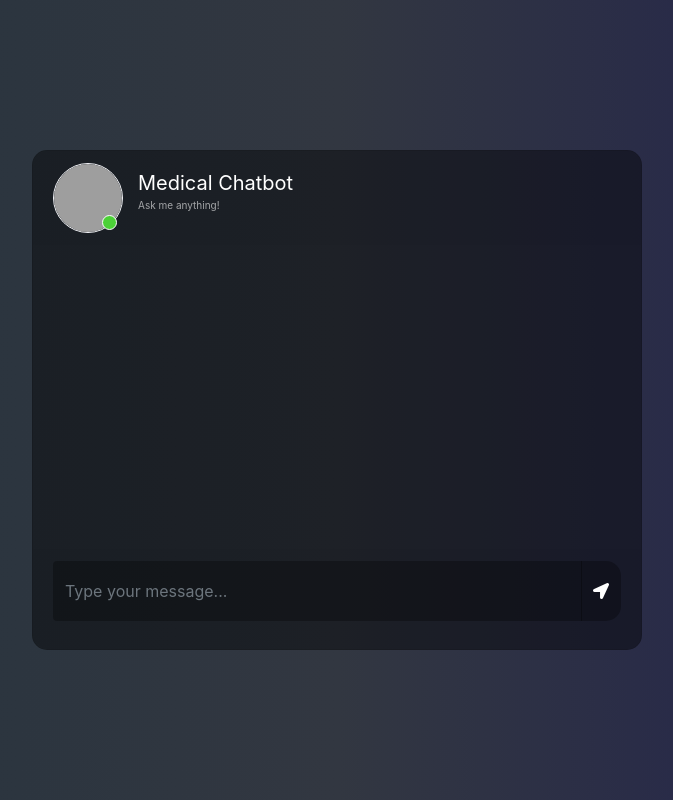
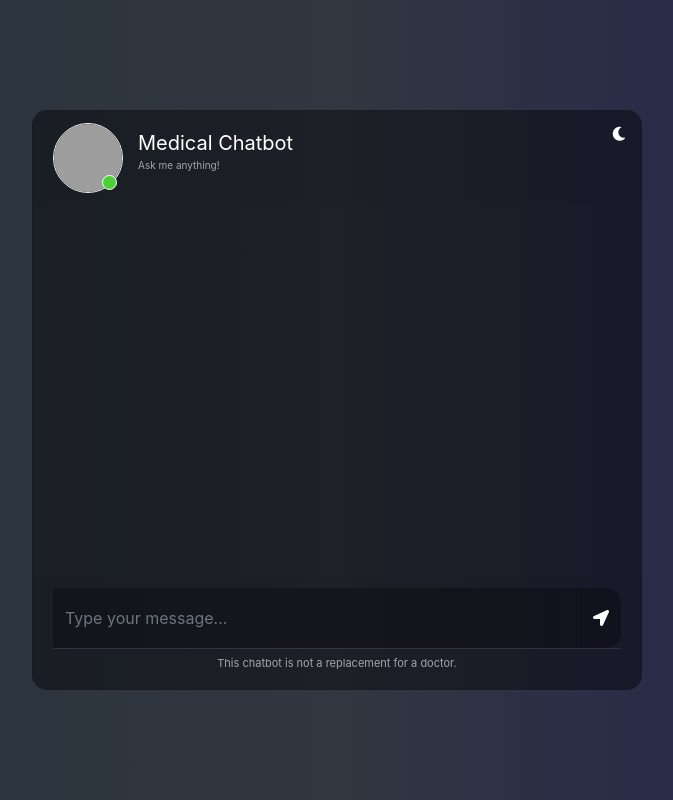
Before and after one commit to ShreyasSam2004/Med_GENAI_chatbot, a Flask app: page / in a window 1280 px wide. Shown: the whole page, without its empty margins (303-976 px from the left). Run offline with Flask 3, Linux system fonts and the light colour scheme; some libraries are stand-ins or nearby versions; grey boxes are pictures that could not be loaded.

Commit message:
completed-ui

```diff
--- a/static/style.css
+++ b/static/style.css
@@ -221,3 +221,104 @@ border-radius: 0 0 15px 15px !important;
 	margin-bottom: 15px !important;
 }
 }
+
+/* Increase chat height */
+.card {
+	height: 580px !important;
+}
+
+/* Typing indicator */
+.typing-indicator {
+	font-size: 12px;
+	color: rgba(255,255,255,0.7);
+	margin-left: 50px;
+	margin-bottom: 10px;
+	font-style: italic;
+	display: none;
+}
+
+/* Source badge */
+.source-badge {
+	display: inline-block;
+	margin-top: 6px;
+	padding: 2px 8px;
+	font-size: 10px;
+	background-color: rgba(0,0,0,0.25);
+	color: #fff;
+	border-radius: 10px;
+}
+
+/* Disclaimer footer */
+.disclaimer {
+	text-align: center;
+	font-size: 11px;
+	color: rgba(255,255,255,0.6);
+	padding: 6px 10px;
+	border-top: 1px solid rgba(255,255,255,0.1);
+}
+
+/* Dark mode toggle */
+.dark-toggle {
+	position: absolute;
+	right: 15px;
+	top: 12px;
+	cursor: pointer;
+	color: white;
+	font-size: 14px;
+}
+
+/* Light mode */
+.light-mode body {
+	background: #f1f1f1 !important;
+}
+
+.light-mode .card {
+	background-color: #ffffff !important;
+}
+
+.light-mode .msg_cotainer {
+	background-color: #e3f2fd;
+	color: #000;
+}
+
+.light-mode .msg_cotainer_send {
+	background-color: #d4edda;
+	color: #000;
+}
+
+.light-mode .user_info span,
+.light-mode .user_info p {
+	color: #000;
+}
+/* Dark mode toggle visibility fix */
+.dark-toggle {
+	color: white;
+}
+
+/* Light mode toggle icon color */
+.light-mode .dark-toggle {
+	color: #333; /* dark grey, clearly visible */
+}
+
+/* Optional: hover effect */
+.dark-toggle:hover {
+	opacity: 0.8;
+}
+
+/* Light mode input bar styling */
+.light-mode .type_msg {
+	background-color: #f0f8ff !important; /* soft medical blue */
+	color: #000 !important;
+	border: 1px solid #d0e6f7 !important;
+}
+
+/* Light mode send button */
+.light-mode .send_btn {
+	background-color: #4da3ff !important;
+	color: white !important;
+}
+
+/* Placeholder text */
+.light-mode .type_msg::placeholder {
+	color: #666;
+}
--- a/templates/chat.html
+++ b/templates/chat.html
@@ -1,78 +1,154 @@
-<link href="//maxcdn.bootstrapcdn.com/bootstrap/4.1.1/css/bootstrap.min.css" rel="stylesheet" id="bootstrap-css">
+<!DOCTYPE html>
+<html>
+<head>
+	<title>Medical Chatbot</title>
+
+	<!-- Bootstrap & Icons -->
+	<link href="//maxcdn.bootstrapcdn.com/bootstrap/4.1.1/css/bootstrap.min.css" rel="stylesheet">
 	<script src="//maxcdn.bootstrapcdn.com/bootstrap/4.1.1/js/bootstrap.min.js"></script>
 	<script src="//cdnjs.cloudflare.com/ajax/libs/jquery/3.2.1/jquery.min.js"></script>
 
-<!DOCTYPE html>
-<html>
-	<head>
-		<title>Chatbot</title>
-		<link rel="stylesheet" href="https://stackpath.bootstrapcdn.com/bootstrap/4.1.3/css/bootstrap.min.css" integrity="sha384-MCw98/SFnGE8fJT3GXwEOngsV7Zt27NXFoaoApmYm81iuXoPkFOJwJ8ERdknLPMO" crossorigin="anonymous">
-		<link rel="stylesheet" href="https://use.fontawesome.com/releases/v5.5.0/css/all.css" integrity="sha384-B4dIYHKNBt8Bc12p+WXckhzcICo0wtJAoU8YZTY5qE0Id1GSseTk6S+L3BlXeVIU" crossorigin="anonymous">
-		<script src="https://ajax.googleapis.com/ajax/libs/jquery/3.3.1/jquery.min.js"></script>
-		<link rel="stylesheet" type="text/css" href="{{ url_for('static', filename='style.css')}}"/>
+	<link rel="stylesheet" href="https://stackpath.bootstrapcdn.com/bootstrap/4.1.3/css/bootstrap.min.css">
+	<link rel="stylesheet" href="https://use.fontawesome.com/releases/v5.5.0/css/all.css">
+
+	<!-- Your CSS -->
+	<link rel="stylesheet" type="text/css" href="{{ url_for('static', filename='style.css') }}">
 </head>
-
 
 <body>
 <div class="container-fluid h-100">
 	<div class="row justify-content-center h-100">
 		<div class="col-md-8 col-xl-6 chat">
 			<div class="card">
+
+				<!-- HEADER -->
 				<div class="card-header msg_head">
 					<div class="d-flex bd-highlight">
 						<div class="img_cont">
-									<img src="https://cdn-icons-png.flaticon.com/512/387/387569.png" class="rounded-circle user_img">
-									<!-- <img src="https://www.prdistribution.com/spirit/uploads/pressreleases/2019/newsreleases/d83341deb75c4c4f6b113f27b1e42cd8-chatbot-florence-already-helps-thousands-of-patients-to-remember-their-medication.png" class="rounded-circle user_img"> -->
+							<img src="https://cdn-icons-png.flaticon.com/512/387/387569.png"
+								 class="rounded-circle user_img">
 							<span class="online_icon"></span>
 						</div>
+
 						<div class="user_info">
 							<span>Medical Chatbot</span>
 							<p>Ask me anything!</p>
 						</div>
 					</div>
+
+					<!-- Dark mode toggle -->
+					<div class="dark-toggle" id="toggleTheme">
+						<i class="fas fa-moon"></i>
 					</div>
-						<div id="messageFormeight" class="card-body msg_card_body">
+				</div>
 
+				<!-- BODY -->
+				<div id="messageFormeight" class="card-body msg_card_body"></div>
 
+				<!-- Typing Indicator -->
+				<div id="typing" class="typing-indicator">
+					Medical Assistant is typing…
 				</div>
+
+				<!-- FOOTER -->
 				<div class="card-footer">
 					<form id="messageArea" class="input-group">
-                                <input type="text" id="text" name="msg" placeholder="Type your message..." autocomplete="off" class="form-control type_msg" required/>
+						<input type="text"
+							   id="text"
+							   name="msg"
+							   placeholder="Type your message..."
+							   autocomplete="off"
+							   class="form-control type_msg"
+							   required />
+
 						<div class="input-group-append">
-									<button type="submit" id="send" class="input-group-text send_btn"><i class="fas fa-location-arrow"></i></button>
+							<button type="submit" id="send" class="input-group-text send_btn">
+								<i class="fas fa-location-arrow"></i>
+							</button>
 						</div>
 					</form>
+
+					<!-- Disclaimer -->
+					<div class="disclaimer">
+						This chatbot is not a replacement for a doctor.
 					</div>
+				</div>
+
 			</div>
 		</div>
 	</div>
 </div>
 
+<!-- SCRIPT -->
 <script>
 $(document).ready(function() {
+
+	// Dark mode toggle
+	$("#toggleTheme").click(function() {
+	$("html").toggleClass("light-mode");
+
+	const icon = $("#toggleTheme i");
+	if ($("html").hasClass("light-mode")) {
+		icon.removeClass("fa-moon").addClass("fa-sun");
+	} else {
+		icon.removeClass("fa-sun").addClass("fa-moon");
+	}
+});
+
 	$("#messageArea").on("submit", function(event) {
+		event.preventDefault();
+
 		const date = new Date();
-					const hour = date.getHours();
-					const minute = date.getMinutes();
-					const str_time = hour+":"+minute;
-					var rawText = $("#text").val();
+		const str_time = date.getHours() + ":" + date.getMinutes();
+		const rawText = $("#text").val();
 
-					var userHtml = '<div class="d-flex justify-content-end mb-4"><div class="msg_cotainer_send">' + rawText + '<span class="msg_time_send">'+ str_time + '</span></div><div class="img_cont_msg"><img src="https://i.ibb.co/d5b84Xw/Untitled-design.png" class="rounded-circle user_img_msg"></div></div>';
+		if (!rawText.trim()) return;
+
+		// User message
+		const userHtml = `
+		<div class="d-flex justify-content-end mb-4">
+			<div class="msg_cotainer_send">
+				${rawText}
+				<span class="msg_time_send">${str_time}</span>
+			</div>
+			<div class="img_cont_msg">
+				<img src="https://i.ibb.co/d5b84Xw/Untitled-design.png"
+					 class="rounded-circle user_img_msg">
+			</div>
+		</div>`;
 
 		$("#text").val("");
 		$("#messageFormeight").append(userHtml);
+		$(".msg_card_body").scrollTop($(".msg_card_body")[0].scrollHeight);
+
+		// Show typing indicator
+		$("#typing").fadeIn();
 
 		$.ajax({
-						data: {
-							msg: rawText,
-						},
+			data: { msg: rawText },
 			type: "POST",
-						url: "/get",
+			url: "/get"
 		}).done(function(data) {
-						var botHtml = '<div class="d-flex justify-content-start mb-4"><div class="img_cont_msg"><img src="https://cdn-icons-png.flaticon.com/512/387/387569.png" class="rounded-circle user_img_msg"></div><div class="msg_cotainer">' + data + '<span class="msg_time">' + str_time + '</span></div></div>';
-						$("#messageFormeight").append($.parseHTML(botHtml));
+
+			// Hide typing indicator
+			$("#typing").fadeOut();
+
+			const botHtml = `
+			<div class="d-flex justify-content-start mb-4">
+				<div class="img_cont_msg">
+					<img src="https://cdn-icons-png.flaticon.com/512/387/387569.png"
+						 class="rounded-circle user_img_msg">
+				</div>
+				<div class="msg_cotainer">
+					${data}
+					<div class="source-badge">📚 Source: Medical PDF</div>
+					<span class="msg_time">${str_time}</span>
+				</div>
+			</div>`;
+
+			$("#messageFormeight").append(botHtml);
+			$(".msg_card_body").scrollTop($(".msg_card_body")[0].scrollHeight);
 		});
-					event.preventDefault();
 	});
 });
 </script>
```
Lines whose indentation alone changed are shown as unchanged.
